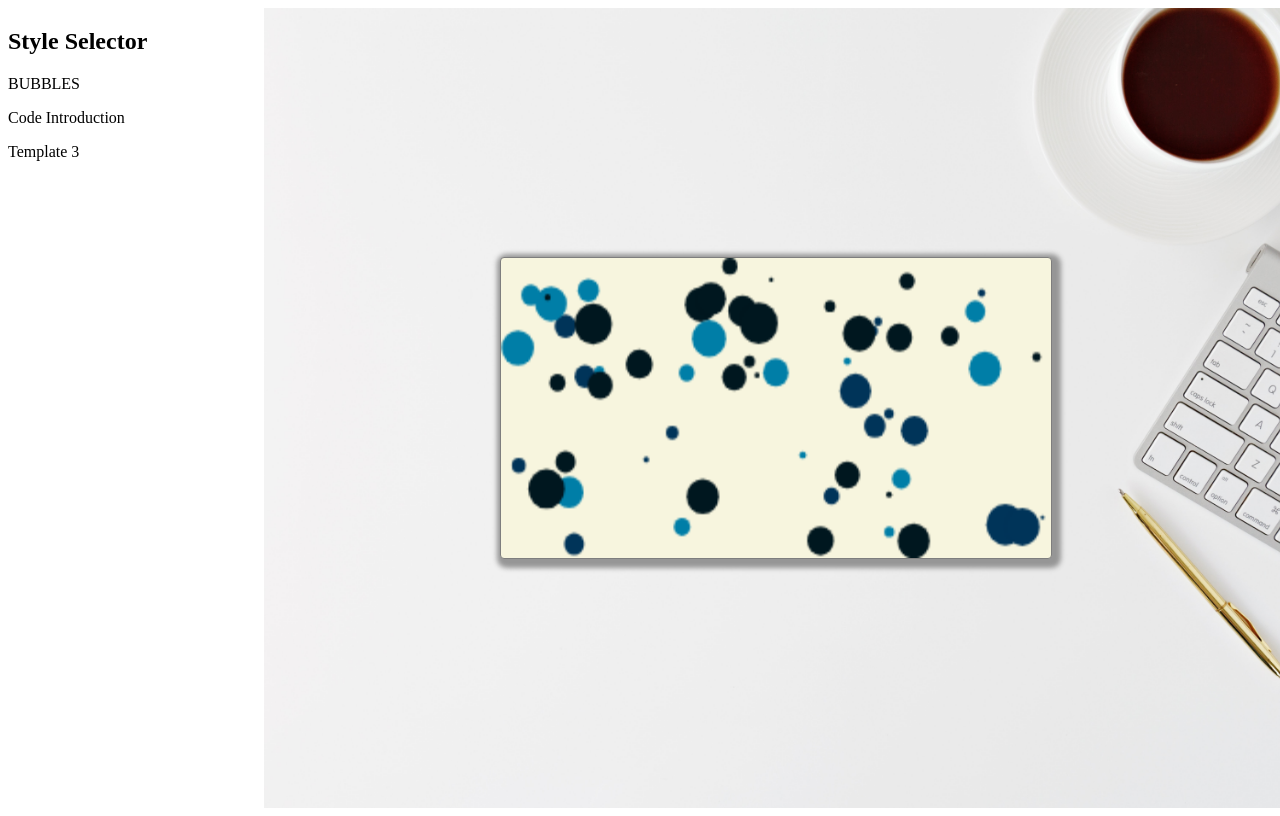
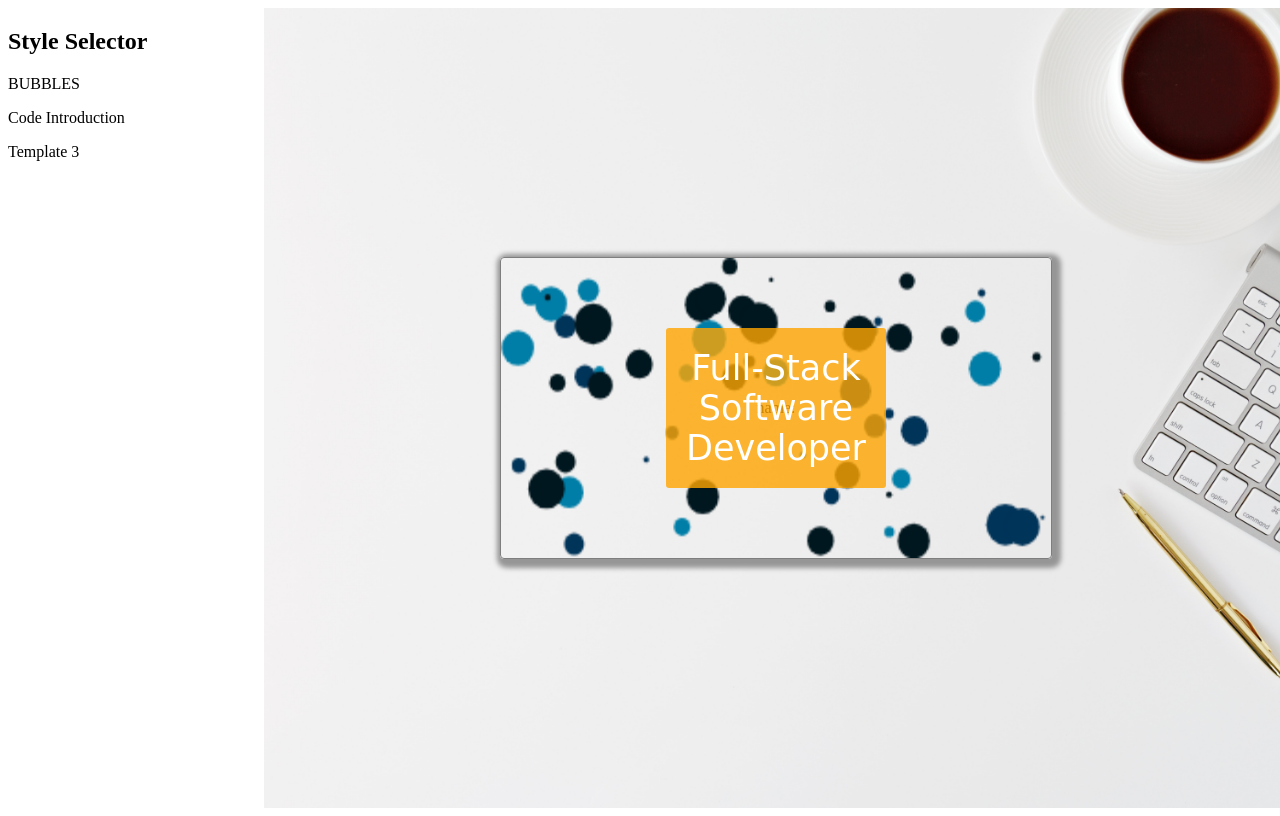
Before and after one commit to hjungj21o/DigiDex, a website built with webpack: page index.html in a window 1280 px wide. Built offline with nearby package versions, Linux system fonts and the light colour scheme; a web font is replaced by a local one.

Commit message:
Branching

```diff
--- a/index.html
+++ b/index.html
@@ -4,6 +4,7 @@
         <meta charset="UTF-8">
         <meta name="viewport" content="width=device-width, initial-scale=1.0">
         <link rel="stylesheet" href="./dist/main.css" />
+        <link href="https://fonts.googleapis.com/css2?family=Baloo+Tamma+2&display=swap" rel="stylesheet">
         <title>Digidex</title>
         <script src="./dist/main.js"></script>
     </head>
@@ -16,9 +17,19 @@
             <p>Template 3</p>
         </div>
         <div class="div s2-3">
-            <canvas id="bubble">
-                <p>hi there</p>
-            </canvas>
+            <div class="bubble-back-container card-back">
+                <div class="bubble-back card-back-title">
+                    <div class="opacity"></div>
+                    <div class="full-stack">Full-Stack</div>
+                    <div class="software">Software </div>
+                    <div class="developer">Developer</div>
+                </div>
+                <canvas id="bubble">
+                </canvas>
+            </div>
+            <div class="bubble-front-container card-front">
+                <div>name: </div>
+            </div>
         </div>
         <script src="./src/bubble.js"></script>
     </body>
--- /dev/null
+++ b/src/card_front.js
@@ -0,0 +1,6 @@
+const cardFront = document.getElementsByClassName("card-front");
+
+function createCardFront () {
+    cardFront.createElement("div");
+    cardFront.createClassList("card-front-content")
+}
--- a/src/styles/index.scss
+++ b/src/styles/index.scss
@@ -2,7 +2,6 @@ body {
     height: 100vh;
     width: 100%;
 }
-
 
 canvas {
     border: 1px solid #7e7e7e;
@@ -11,7 +10,6 @@ canvas {
     width: 550px;
     display: flex;
     box-shadow: 3px 3px 5px 6px rgb(150, 150, 150);
-    background-color: #f7f5de;
 }
 
 .main-div {
@@ -25,7 +23,9 @@ canvas {
     overflow: auto;
     float: left;
 }
+
 .s2-3 {
+    position: relative;
     height: 100%;
     width: 80%;
     float: right;
@@ -35,3 +35,42 @@ canvas {
     background-image: url("../assets/desk.jpg");
     background-size: cover;
 }
+
+#bubble {
+    z-index: 1;
+}
+
+.bubble-back-container {
+    display: flex;
+    position: absolute;
+    justify-content: center;
+    align-items: center;
+}
+
+.bubble-back {
+    font-size: 35px;
+    position: absolute;
+    display: flex;
+    flex-direction: column;
+    justify-content: center;
+    align-items: center;
+    z-index: 5;
+    font-family: 'Baloo Tamma 2', cursive;
+    color: white;
+}
+
+.opacity {
+    display: flex;
+    position: absolute;
+    height: 100%;
+    width: 100%;
+    background-color: orange;
+    opacity: 0.8;
+    padding: 20px;
+    border-radius: 3px;
+}
+
+.bubble-back div:not(:first-child) {
+    color: white;
+    z-index: 6;
+}
```
